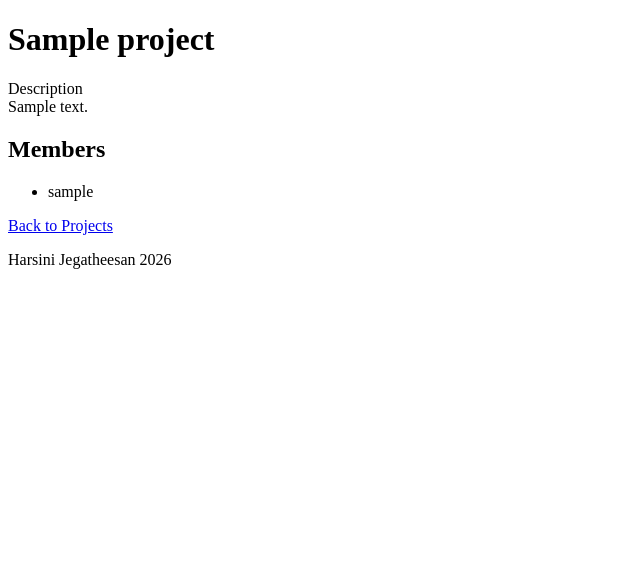
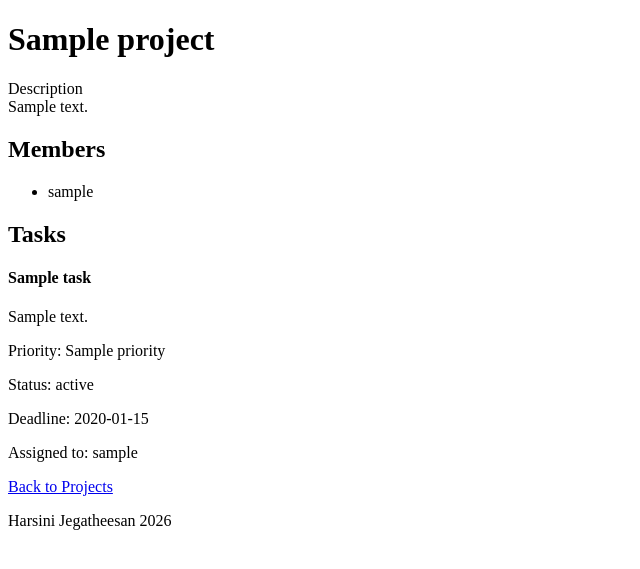
Before and after one commit to harsij01/project-manager, a Python web app: template templates/project_details.html in a window 1280 px wide. Shown: the part 26-595 px from the top of the page, without its empty margins (0-640 px from the left). Run offline with Jinja, Linux system fonts and the light colour scheme; the template is opened without the code that fills it: most values are stand-ins (such as "Sample title", 1, 10 or a date in 2020).

Commit message:
display tasks per projects

```diff
--- a/templates/project_details.html
+++ b/templates/project_details.html
@@ -25,5 +25,23 @@
 </form>
 {% endif %}
 
+<h2>Tasks</h2>
+
+{% for task in project.tasks %}
+  <div>
+    <h4>{{ task.title }}</h4>
+    <p>{{ task.description }}</p>
+    <p>Priority: {{ task.priority }}</p>
+    <p>Status: {{ task.status }}</p>
+    <p>Deadline: {{ task.deadline.strftime("%Y-%m-%d") }}</p>
+
+    <p>Assigned to:
+      {% for user in task.assignees %}
+        {{ user.username }}
+      {% endfor %}
+    </p>
+  </div>
+{% endfor %}
+
 <a href="{{ url_for('view_projects') }}">Back to Projects</a>
 {% endblock %}
```
